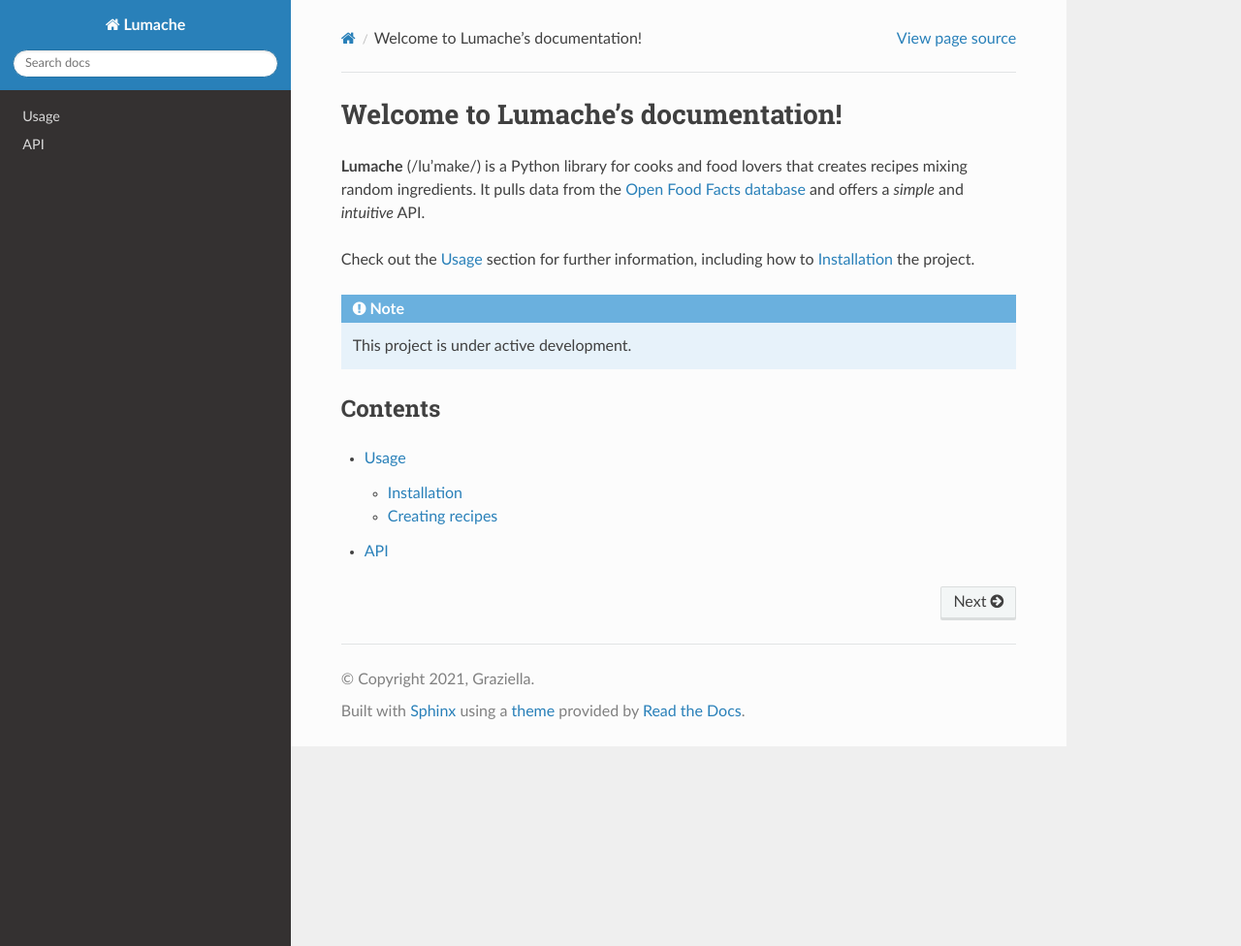
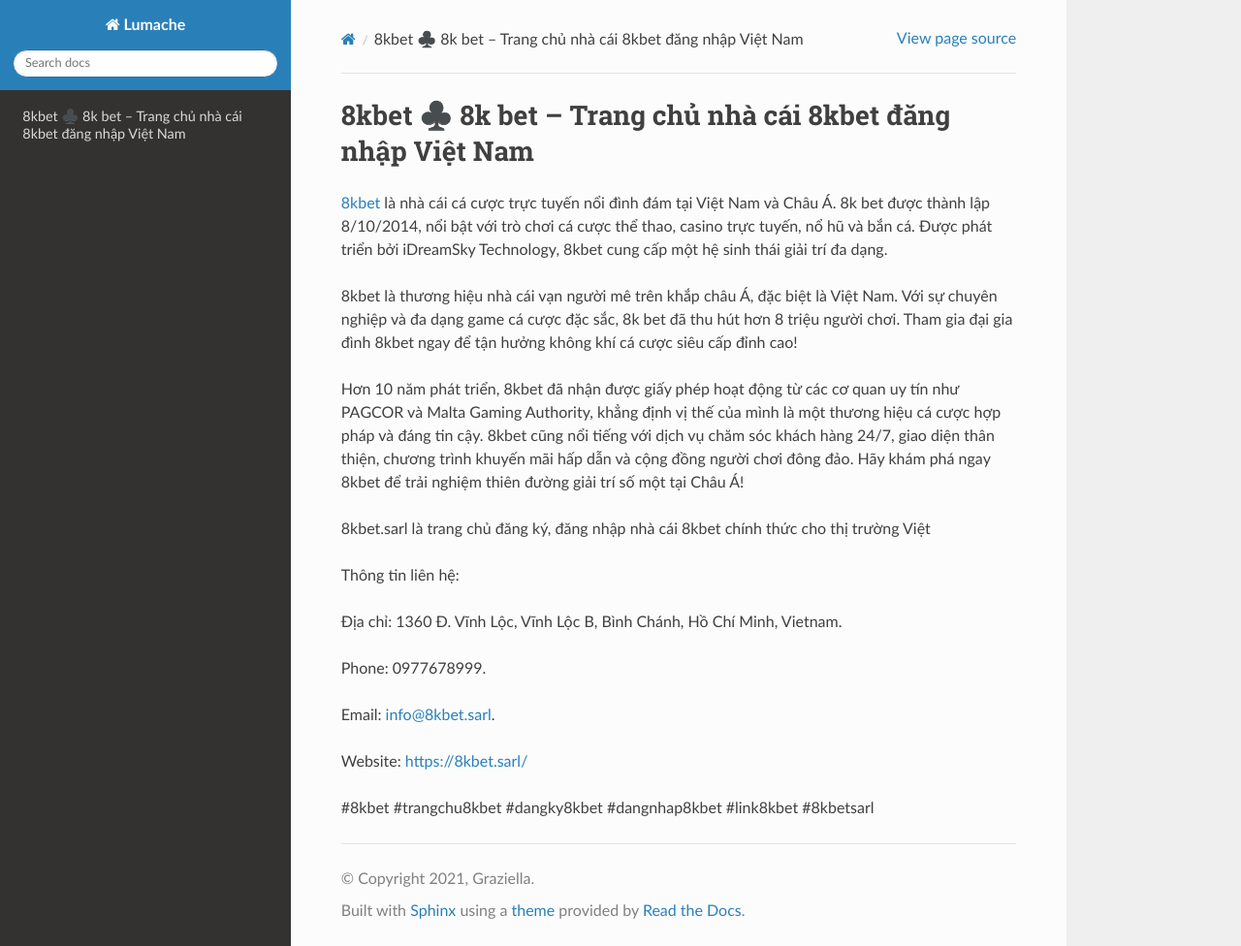
Before and after one commit to camtiennguyena/linkk8kbetsarl, a Sphinx documentation site: the page built from docs/source/index.rst, in a window 1280 px wide and 976 px high. Shown: the whole window at 97% size. Built offline with Sphinx 7.4.7 and the Read the Docs theme 3.1.0, drawn with Linux system fonts in a browser that asks for light colours.

Commit message:
Update index.rst

```diff
--- a/docs/source/index.rst
+++ b/docs/source/index.rst
@@ -1,22 +1,23 @@
-Welcome to Lumache's documentation!
+8kbet ♣️ 8k bet – Trang chủ nhà cái 8kbet đăng nhập Việt Nam
 ===================================
 
-**Lumache** (/lu'make/) is a Python library for cooks and food lovers
-that creates recipes mixing random ingredients.
-It pulls data from the `Open Food Facts database <https://world.openfoodfacts.org/>`_
-and offers a *simple* and *intuitive* API.
+`8kbet <https://8kbet.sarl/>`_ là nhà cái cá cược trực tuyến nổi đình đám tại Việt Nam và Châu Á. 8k bet được thành lập 8/10/2014, nổi bật với trò chơi cá cược thể thao, casino trực tuyến, nổ hũ và bắn cá. Được phát triển bởi iDreamSky Technology, 8kbet cung cấp một hệ sinh thái giải trí đa dạng.
 
-Check out the :doc:`usage` section for further information, including
-how to :ref:`installation` the project.
+8kbet là thương hiệu nhà cái vạn người mê trên khắp châu Á, đặc biệt là Việt Nam. Với sự chuyên nghiệp và đa dạng game cá cược đặc sắc, 8k bet đã thu hút hơn 8 triệu người chơi. Tham gia đại gia đình 8kbet ngay để tận hưởng không khí cá cược siêu cấp đỉnh cao!
 
-.. note::
+Hơn 10 năm phát triển, 8kbet đã nhận được giấy phép hoạt động từ các cơ quan uy tín như PAGCOR và Malta Gaming Authority, khẳng định vị thế của mình là một thương hiệu cá cược hợp pháp và đáng tin cậy. 8kbet cũng nổi tiếng với dịch vụ chăm sóc khách hàng 24/7, giao diện thân thiện, chương trình khuyến mãi hấp dẫn và cộng đồng người chơi đông đảo. Hãy khám phá ngay 8kbet để trải nghiệm thiên đường giải trí số một tại Châu Á!
 
-   This project is under active development.
+8kbet.sarl là trang chủ đăng ký, đăng nhập nhà cái 8kbet chính thức cho thị trường Việt
 
-Contents
---------
 
-.. toctree::
+Thông tin liên hệ:
 
-   usage
-   api
+Địa chỉ: 1360 Đ. Vĩnh Lộc, Vĩnh Lộc B, Bình Chánh, Hồ Chí Minh, Vietnam.
+
+Phone: 0977678999.
+
+Email: info@8kbet.sarl.
+
+Website: https://8kbet.sarl/
+
+#8kbet #trangchu8kbet #dangky8kbet #dangnhap8kbet #link8kbet #8kbetsarl
```
